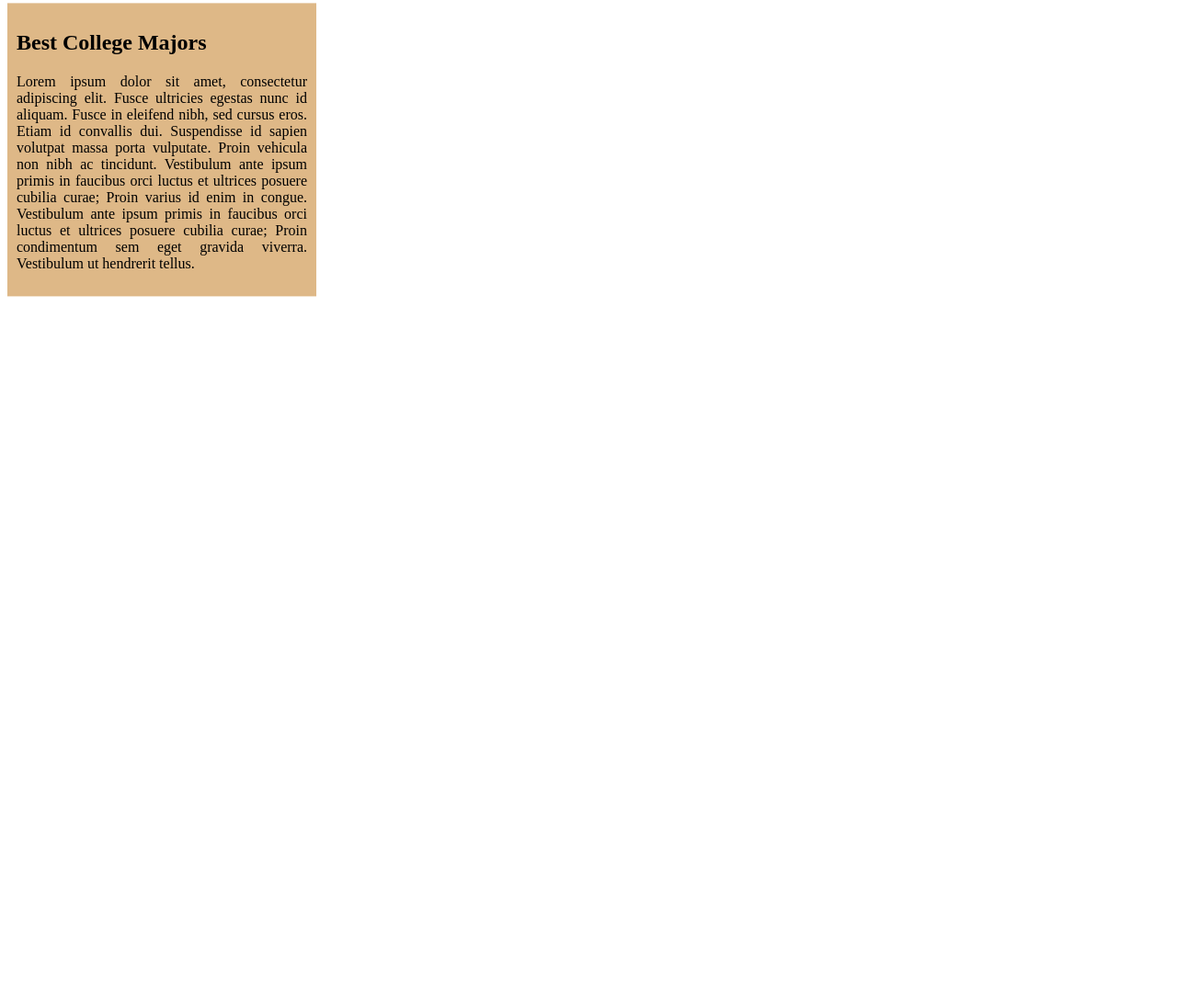
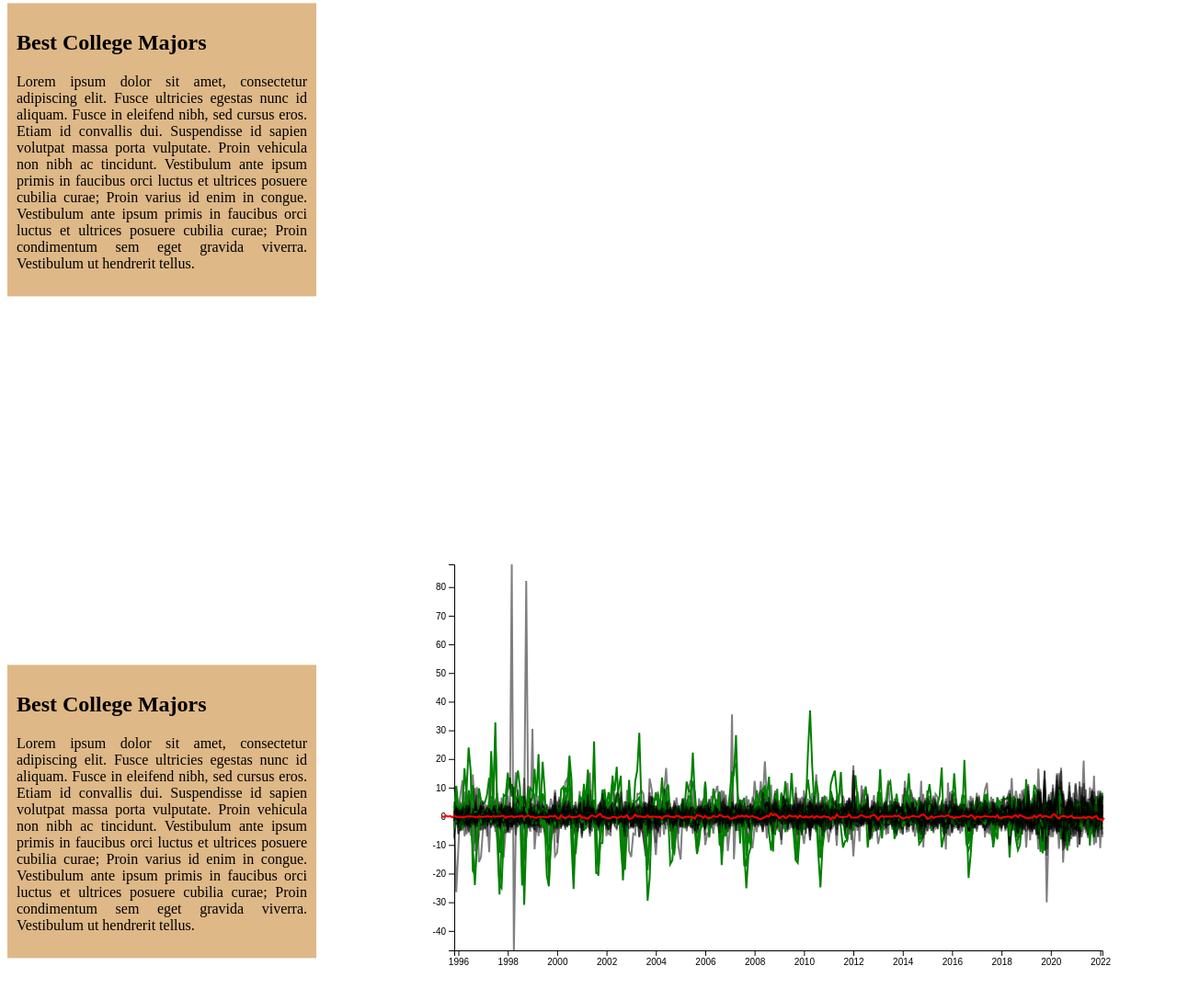
Before and after one commit to athuljayaraj/price-trends, a website built with Parcel: page src/index.html in a window 1280 px wide. Shown: the part 1112-2200 px from the top of the page at 92% size. Before the commit the page ends 1484 px from the top, so only its background shows below. Built offline with nearby package versions, Linux system fonts and the light colour scheme; files whose address does not match are found by name.

Commit message:
inflation graphic ok (maybe product chosen to change)

```diff
--- /dev/null
+++ b/src/assets/data/inflationProducts.json
@@ -0,0 +1,8 @@
+[
+    "Canned salmon, 213 grams",
+    "Carrots, 1 kilogram",
+    "Onions, 1 kilogram",
+    "Potatoes, 4.54 kilograms",
+    "Coffee, roasted, 300 grams",
+    "Peanut butter, 500 grams"
+]
--- a/src/index.html
+++ b/src/index.html
@@ -23,8 +23,8 @@
           that some products depends of the season of each product production. It is the case for carrots which have
           their lower price
           in september and their higher price in june. The same applies for onions and oranges (not sure oranges).
-          The wheat harvest season <a
-            href="https://www.thecanadianencyclopedia.ca/en/article/cereal-crops">starting mid july/august</a>,
+          The wheat harvest season <a href="https://www.thecanadianencyclopedia.ca/en/article/cereal-crops">starting mid
+            july/august</a>,
           it corresponds to the point where less flour is available and so the price increase
         </p>
       </section>
@@ -36,7 +36,7 @@
   </div>
   <div>
     <div class="container">
-      <section class="text-container element" id="section1">
+      <section class="text-container element" id="section2">
         <h1>Best College Majors</h1>
         <p>Lorem ipsum dolor sit amet, consectetur adipiscing elit. Fusce ultricies egestas nunc id aliquam. Fusce in
           eleifend nibh, sed cursus eros. Etiam id convallis dui. Suspendisse id sapien volutpat massa porta vulputate.
@@ -51,11 +51,23 @@
       </div>
     </div>
   </div>
+  <div>
+    <div class="container">
+      <section class="text-container element" id="sectionInfl">
+        <h1>Best College Majors</h1>
+        <p>Lorem ipsum dolor sit amet, consectetur adipiscing elit. Fusce ultricies egestas nunc id aliquam. Fusce in
+          eleifend nibh, sed cursus eros. Etiam id convallis dui. Suspendisse id sapien volutpat massa porta vulputate.
+          Proin vehicula non nibh ac tincidunt. Vestibulum ante ipsum primis in faucibus orci luctus et ultrices posuere
+          cubilia curae; Proin varius id enim in congue. Vestibulum ante ipsum primis in faucibus orci luctus et
+          ultrices
+          posuere cubilia curae; Proin condimentum sem eget gravida viverra. Vestibulum ut hendrerit tellus.</p>
+      </section>
+      <div class="vizualization-div element">
+        <svg id="vizualization-svgInfl" class="visualization-svg" width="100%"></svg>
+        <div id="controlsInfl" class="controls"></div>
+      </div>
+    </div>
   </div>
-
-
-
-
   <script src="https://d3js.org/d3.v5.js"></script>
   <script type="module" src="index.js"></script>
 
--- a/src/index.js
+++ b/src/index.js
@@ -1,7 +1,8 @@
-import * as scroller from './scripts/scroller.js'
 import * as resize from './scripts/resize.js'
 import * as preprocessSeason from './scripts/preprocessing/seasonalTrends.js'
+import * as preprocessInfl from './scripts/preprocessing/inflation.js'
 import * as seasons from './scripts/graphics/seasonalTrends.js'
+import * as inflation from './scripts/graphics/inflation.js'
 window.glob = {
   sizes: {
     vizDivSizes: { width: 0, height: 0 },
@@ -26,20 +27,24 @@ window.glob = {
   // scroller.svgCenter()
   d3.csv('data_norm.csv').then(function (dataNorm) {
     d3.json('seasonalTrends.json').then(function (seasonalTrends) {
-      preprocessSeason.main(dataNorm, seasonalTrends)
-      build(glob.data)
+      d3.json('inflationProducts.json').then(function (inflationProducts) {
+        d3.csv('inflation.csv').then(function (inflation) {
+          preprocessSeason.main(dataNorm, seasonalTrends)
+          preprocessInfl.main(dataNorm, inflationProducts, inflation)
+          build(glob.data)
+        })
+      })
     })
   })
 
   window.addEventListener('resize', function () {
-    console.log('resize')
-    d3.select('.visualization-svg').selectAll('*').remove()
-    d3.select('.controls').selectAll('*').remove()
+    d3.selectAll('.visualization-svg').selectAll('*').remove()
+    d3.selectAll('.controls').selectAll('*').remove()
     resize.updateResize()
     build()
   })
-  function build(data) {
+  function build (data) {
     seasons.main(glob.data)
-
+    inflation.main()
   }
 })(d3)
--- /dev/null
+++ b/src/scripts/graphics/inflation.js
@@ -0,0 +1,69 @@
+/**
+ *
+ */
+export function main () {
+  const data = glob.data.inflation
+  // main svg
+  const svg = d3.select('#vizualization-svgInfl')
+  // Create scales
+  const xScale = d3.scaleTime()
+    .domain([data.minX, data.maxX])
+    .range([0, glob.sizes.vizSvgSizes.innerWidth])
+  const yScale = d3.scaleLinear()
+    .domain([data.minY, data.maxY])
+    .range([glob.sizes.vizSvgSizes.innerHeight, 0])
+  const colorScale = d3.scaleOrdinal()
+    .domain([0, 1, 2])
+    .range(['black', 'green', 'red'])
+  // Creates groups
+  svg.append('g')
+    .call(d3.axisBottom(xScale))
+    .attr('transform', `translate(${glob.sizes.vizSvgSizes.margin.left},${glob.sizes.vizSvgSizes.height - glob.sizes.vizSvgSizes.margin.bottom})`)
+  svg.append('g')
+    .call(d3.axisLeft(yScale))
+    .attr('transform', `translate(${glob.sizes.vizSvgSizes.margin.left},${glob.sizes.vizSvgSizes.margin.top})`)
+  // plot curves
+  const curves = svg.append('g')
+    .attr('id', 'curves')
+    .attr('transform', `translate(${glob.sizes.vizSvgSizes.margin.left}, ${glob.sizes.vizSvgSizes.margin.top})`)
+  const opacityFunc = category => category === 0 ? 0.5 : 1
+  data.data.forEach(function (productObj) {
+    curves
+      .append('path')
+      .datum(productObj.data)
+      .attr('d', d3.line()
+        .x(function (e) { return xScale(e.date) })
+        .y(function (e) { return yScale(e.value) })
+      )
+      .attr('stroke', colorScale(productObj.category))
+      .attr('stroke-width', '2')
+      .attr('fill', 'none')
+      .attr('opacity', opacityFunc(productObj.category))
+      .on('mouseenter', function (d) {
+        d3.select(this)
+          .attr('opacity', 1)
+          .attr('stroke-width', '4')
+          .attr('stroke', 'orange')
+        d3.select('body')
+          .append('div')
+          .attr('id', 'tooltip')
+          .style('position', 'absolute')
+          .style('z-index', '10')
+          .style('background', 'white')
+          .style('padding', '10px')
+          .style('border-radius', '5px')
+          .style('box-shadow', '1px 1px 5px black')
+          .style('left', (d3.event.pageX + glob.sizes.tooltip.offsetY) + 'px')
+          .style('top', (d3.event.pageY + glob.sizes.tooltip.offsetY) + 'px')
+          .html(`<strong>${d.map(x=>x.product)[0]}</strong>`)
+      })
+      .on('mouseleave', function (d) {
+        d3.select(this)
+          .attr('opacity', opacityFunc(d.category))
+          .attr('stroke-width', '2')
+          .attr('stroke', colorScale(productObj.category))
+        d3.select('#tooltip')
+          .remove()
+      })
+  })
+}
--- a/src/scripts/graphics/seasonalTrends.js
+++ b/src/scripts/graphics/seasonalTrends.js
@@ -15,7 +15,6 @@ export function main() {
     .append('select')
     .attr('id', 'selectProduct')
     .on('change', function () {
-      console.log('change')
       glob.data.seasonalTrends.current_selection = d3.select('#selectProduct').property('value')
       reBuild()
     })
@@ -42,7 +41,6 @@ function reBuild() {
  */
 function build() {
   const data = glob.data.seasonalTrends.mainData.filter(d => d.name === glob.data.seasonalTrends.current_selection)[0]
-  console.log(data)
   const svg = d3.select('#vizualization-svg1')
   // Create scales
   const xScale = d3.scaleTime()
@@ -173,7 +171,6 @@ function build() {
       .attr('stroke-width', '2')
       .attr('fill', 'none')
       .on('mouseenter', function (d) {
-        console.log('tooltip')
         d3.select(this)
           .attr('stroke', 'red')
           .attr('stroke-width', '4')
--- /dev/null
+++ b/src/scripts/preprocessing/inflation.js
@@ -0,0 +1,50 @@
+/**
+ * @param dataNorm
+ * @param inflationProducts, list of products to highlight
+ * @param inflationProducts
+ * @param inflation
+ */
+export function main (dataNorm, inflationProducts, inflation) {
+  // Create main object
+  const products = [...new Set(Array.from(dataNorm.map(x => x.product)))]
+  const productGrowthRate = products.map(product => {
+    const category = inflationProducts.includes(product) ? 1 : 0
+    const data = dataNorm.filter(x => x.product === product)
+    const rateOfChange = []
+    for (let i = 1; i < data.length; i++) {
+      rateOfChange.push({
+        product: product,
+        dateStr: data[i].date,
+        date: new Date(data[i].date),
+        value: (data[i].value - data[i - 1].value) / data[i - 1].value * 100,
+        category: category
+      })
+    }
+    return {
+      product: product,
+      category: category,
+      data: rateOfChange
+    }
+  })
+  glob.data.inflation = {
+    minX: d3.min(productGrowthRate, x => d3.min(x.data, d => d.date)),
+    maxX: d3.max(productGrowthRate, x => d3.max(x.data, d => d.date)),
+    minY: d3.min(productGrowthRate, x => d3.min(x.data, d => d.value)),
+    maxY: d3.max(productGrowthRate, x => d3.max(x.data, d => d.value))
+  }
+  productGrowthRate.push({
+    product: 'Inflation',
+    category: 2,
+    data: inflation.map((d, i) => {
+      if (i > 0) {
+        return {
+          product: 'Inflation',
+          date: new Date(d.date),
+          value: (d['consumer price index'] - inflation[i - 1]['consumer price index']) / inflation[i - 1]['consumer price index'] * 100,
+          category: 2
+        }
+      }
+    }).filter(x => x !== undefined)
+  })
+  glob.data.inflation.data = productGrowthRate
+}
--- a/src/scripts/preprocessing/seasonalTrends.js
+++ b/src/scripts/preprocessing/seasonalTrends.js
@@ -64,5 +64,4 @@ export function main(dataNorm, seasonalTrends) {
     selectedProd: seasonalTrends,
     current_selection: seasonalTrends[0]
   }
-  console.log(glob)
 }
--- a/src/scripts/scroller.js
+++ b/src/scripts/scroller.js
@@ -43,7 +43,6 @@ export function svgCenter() {
   d3.select('#vizualization-div')
     .style('margin-top', function () {
       const height = d3.select(this).node().getBoundingClientRect().height
-      console.log(height,glob.sizes.vizDivSizes.height)
       const out = (glob.sizes.vizDivSizes.height / 2 - height / 2) + 'px'
       return out
     })
```
